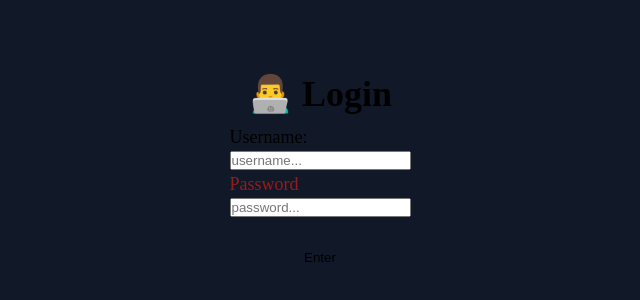
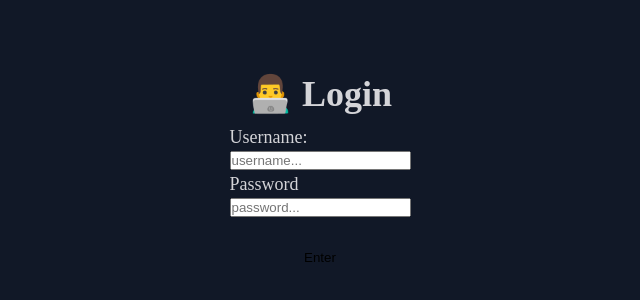
Before and after one commit to KoichaDev/ts-node-todo, a React (Vite) app in the folder front-end/: page / in a window 1280 px wide. Shown: the part 224-524 px from the top of the page, without its empty margins (320-960 px from the left). Built offline with nearby package versions, Linux system fonts and the light colour scheme.

Commit message:
fix: 🐛 form color

```diff
--- a/front-end/src/views/auth/ViewAuth.tsx
+++ b/front-end/src/views/auth/ViewAuth.tsx
@@ -21,7 +21,7 @@ const ViewAuth = () => {
 
 	return (
 		<main className={`[ ${styles['view-auth']} ]`}>
-			<h1 className='mb-2 text-4xl clr-text-gray-400'>👨‍💻 Login</h1>
+			<h1 className='mb-2 text-4xl text-gray-400'>👨‍💻 Login</h1>
 			{!isLoggedIn && <AuthForm />}
 		</main>
 	);
--- a/front-end/src/views/auth/components/AuthForm.tsx
+++ b/front-end/src/views/auth/components/AuthForm.tsx
@@ -56,7 +56,7 @@ const AuthForm = () => {
 			onSubmit={handleSubmit}>
 			<label
 				htmlFor={usernameId}
-				className='text-lg clr-text-gray-400'>
+				className='text-lg text-gray-400'>
 				Username:{' '}
 			</label>
 			<input
@@ -69,7 +69,7 @@ const AuthForm = () => {
 
 			<label
 				htmlFor={passwordId}
-				className='text-lg clr-text-gray-400 text-red-900'>
+				className='text-lg text-gray-400 text-red-900'>
 				Password
 			</label>
 
```
